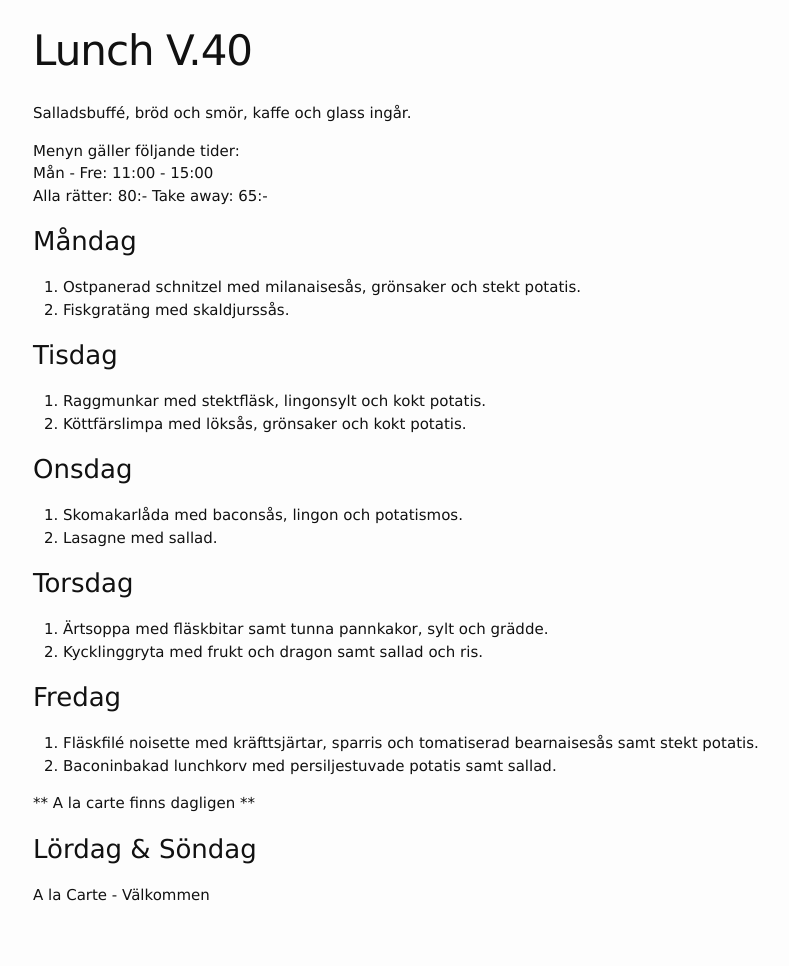
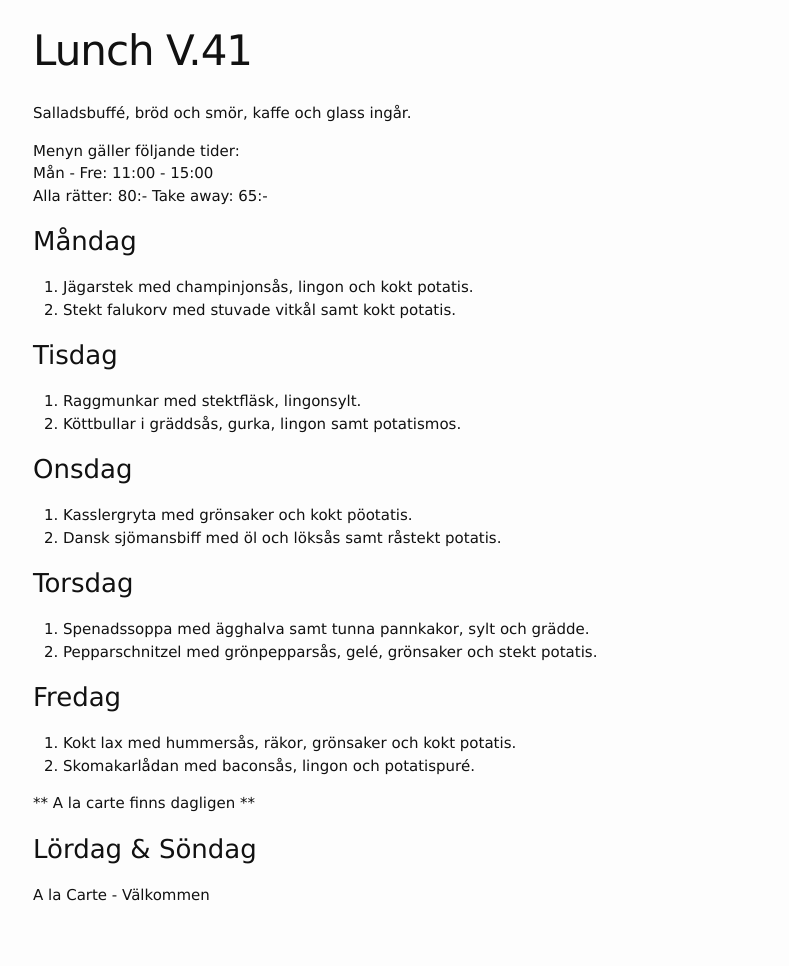
Before and after one commit to FarInn62/farinn62.github.io, a Jekyll site: the page built from lunch.md, in a window 1280 px wide. Shown: the whole page, without its empty margins (237-1026 px from the left). Built offline with Jekyll 4.4.1, drawn with Linux system fonts in a browser that asks for light colours.

Commit message:
Update lunch.md

```diff
--- a/lunch.md
+++ b/lunch.md
@@ -1,6 +1,6 @@
 ---
 layout: foodmenu
-title: Lunch V.40
+title: Lunch V.41
 permalink: /lunch/
 published: true
 ---
@@ -12,29 +12,29 @@ Alla rätter: 80:- Take away: 65:-
 
 ### Måndag
 
-1. Ostpanerad schnitzel med milanaisesås, grönsaker och stekt potatis.
-2. Fiskgratäng med skaldjurssås.
+1. Jägarstek med champinjonsås, lingon och kokt potatis.
+2. Stekt falukorv med stuvade vitkål samt kokt potatis.
 
 ### Tisdag
 
-1. Raggmunkar med stektfläsk, lingonsylt och kokt potatis.
-2. Köttfärslimpa med löksås, grönsaker och kokt potatis.
+1. Raggmunkar med stektfläsk, lingonsylt.
+2. Köttbullar i gräddsås, gurka, lingon samt potatismos.
 
 
 ### Onsdag
 
-1. Skomakarlåda med baconsås, lingon och potatismos.
-2. Lasagne med sallad.
+1. Kasslergryta med grönsaker och kokt pöotatis.
+2. Dansk sjömansbiff med öl och löksås samt råstekt potatis.
 
 ### Torsdag
 
-1. Ärtsoppa med fläskbitar samt tunna pannkakor, sylt och grädde.
-2. Kycklinggryta med frukt och dragon samt sallad och ris.
+1. Spenadssoppa med ägghalva samt tunna pannkakor, sylt och grädde.
+2. Pepparschnitzel med grönpepparsås, gelé, grönsaker och stekt potatis.
 
 ### Fredag
 
-1. Fläskfilé noisette med kräfttsjärtar, sparris och tomatiserad bearnaisesås samt stekt potatis.
-2. Baconinbakad lunchkorv med persiljestuvade potatis samt sallad.
+1. Kokt lax med hummersås, räkor, grönsaker och kokt potatis.
+2. Skomakarlådan med baconsås, lingon och potatispuré.
 
 ** A la carte finns dagligen **
 
```
